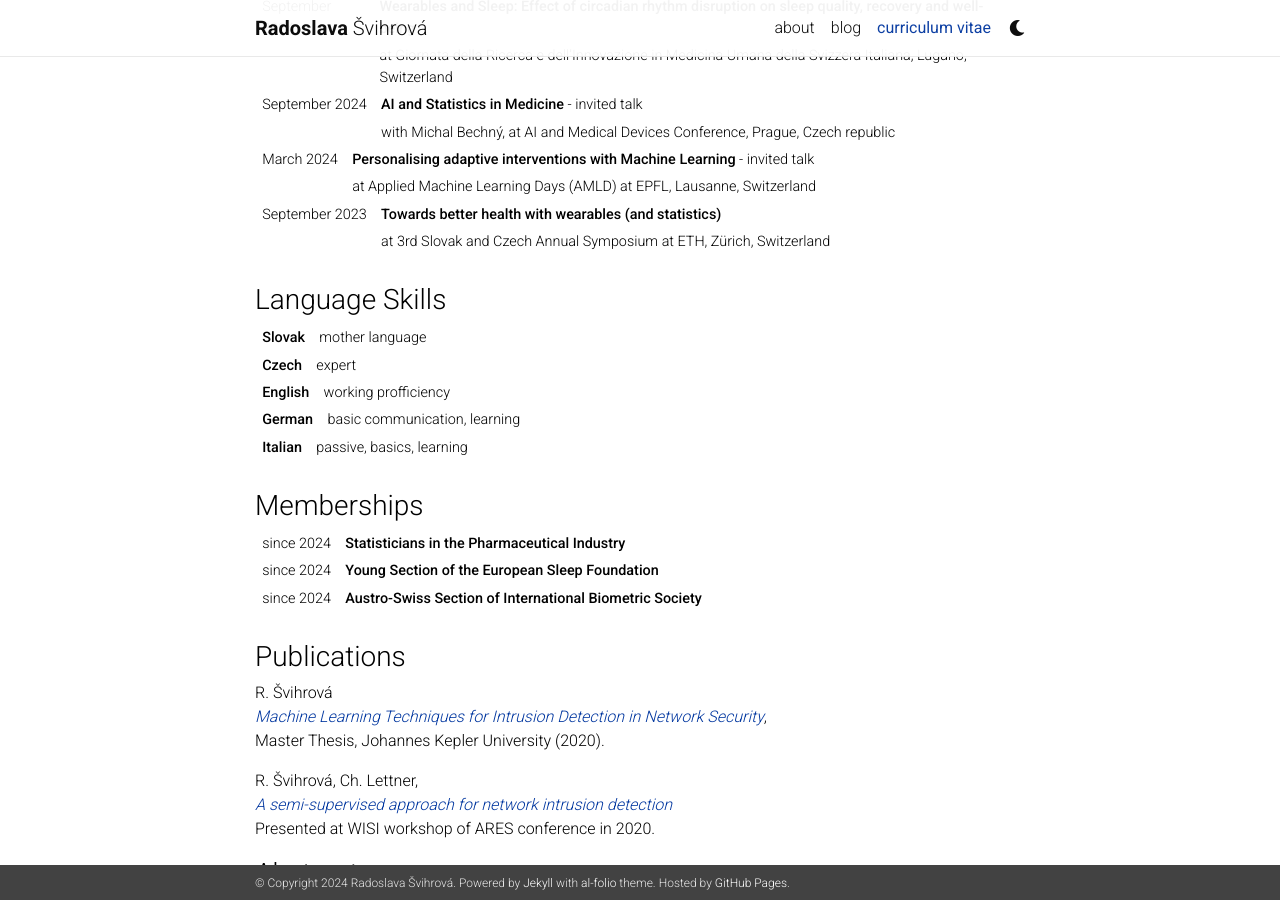
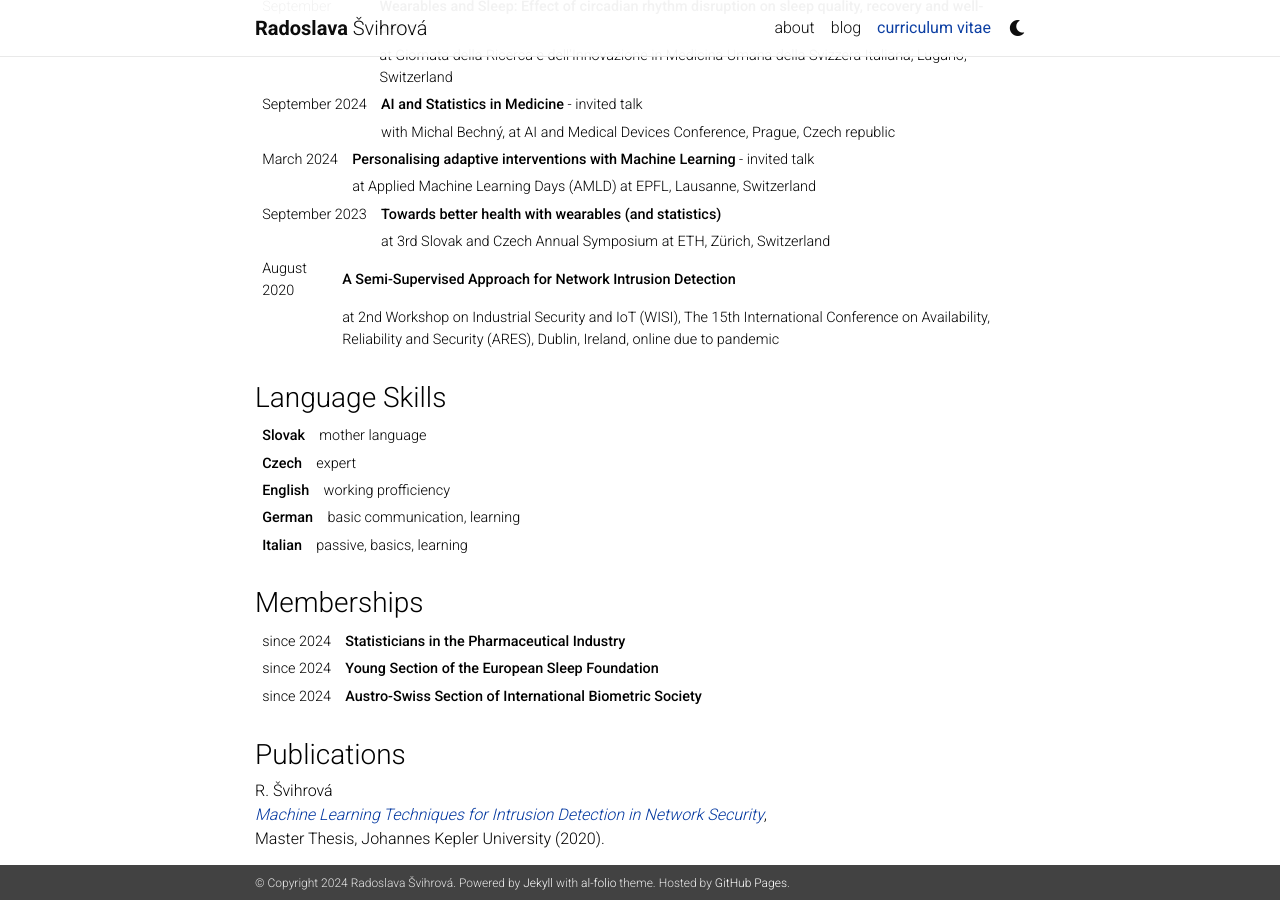
Before and after one commit to RadoslavaS/RadoslavaS.github.io, a Jekyll site: the page built from _pages/cv.md, in a window 1280 px wide and 900 px high, scrolled down 2354 px. Built offline with Jekyll 4.4.1, drawn with Linux system fonts in a browser that asks for light colours; nearby versions of some CDN libraries; a style sheet for code colours, icons or effects is not loaded.

Commit message:
pres semi sup

```diff
--- a/_pages/cv.md
+++ b/_pages/cv.md
@@ -154,6 +154,9 @@ nav: true
 |September 2023       |**Towards better health with wearables (and statistics)**
 |   | at 3rd Slovak and Czech Annual Symposium at ETH, Zürich, Switzerland
 
+|August 2020       |**A Semi-Supervised Approach for Network Intrusion Detection**
+|   | at 2nd Workshop on Industrial Security and IoT (WISI), The 15th International Conference on Availability, Reliability and Security (ARES), Dublin, Ireland, online due to pandemic
+
 |   |
 
 
```
